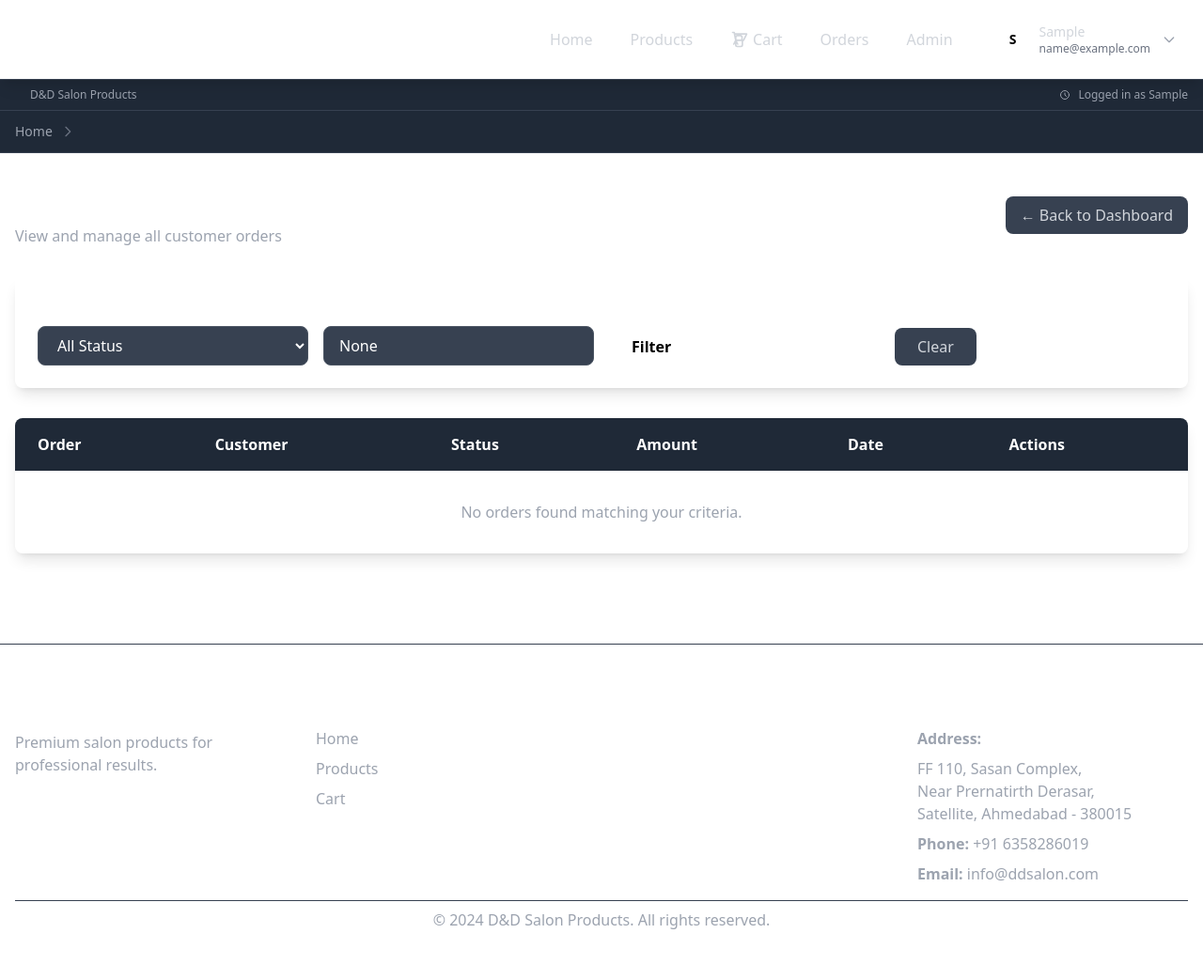
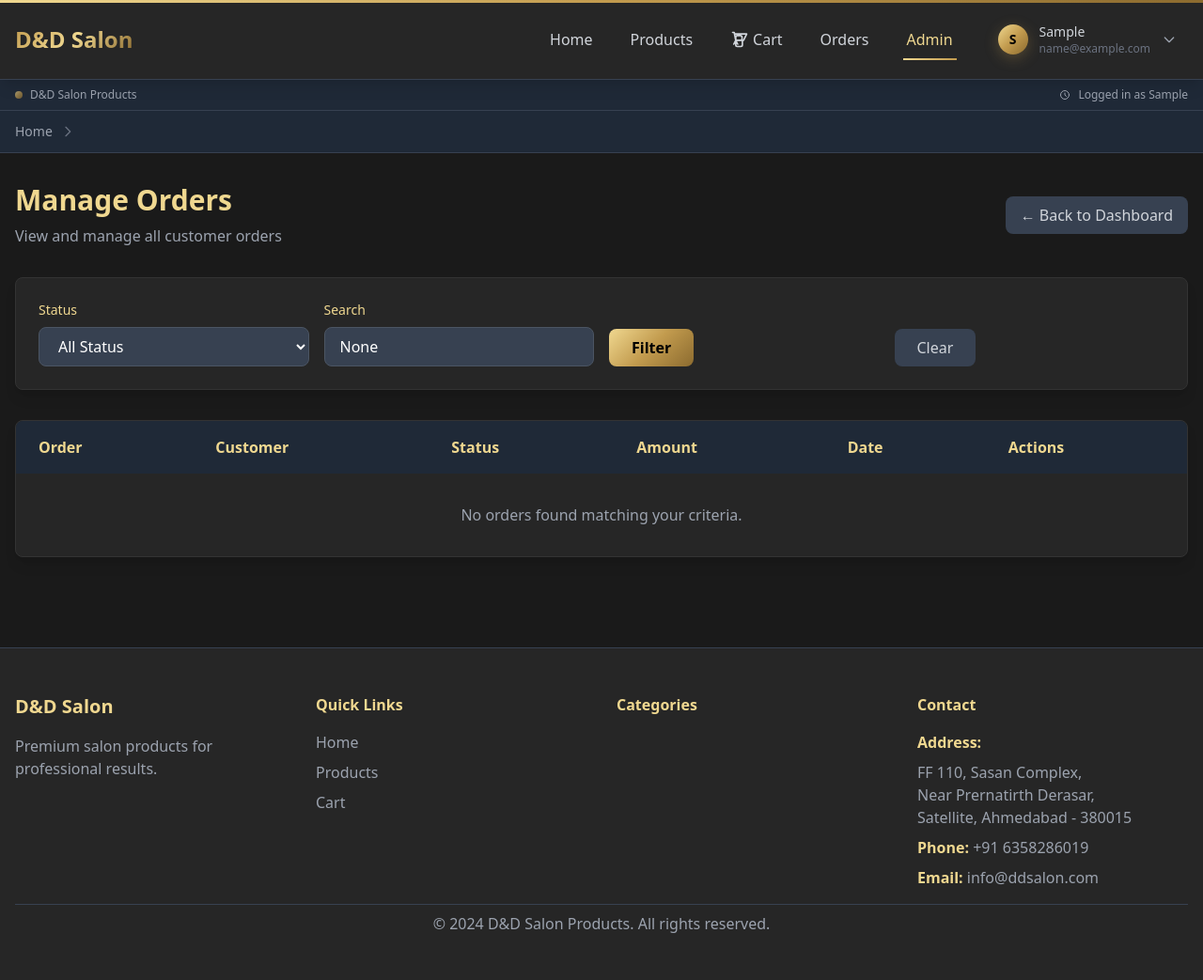
Before and after one commit to Koladiyahardik/D-D, a Django app: page /admin-orders/ in a window 1280 px wide. Shown: the whole page at 94% size. Before the commit the page ends 989 px from the top, so only its background shows below. Run offline with Django 5.2, Linux system fonts and the light colour scheme; the visitor is signed in with stand-in values (Sample User, id 1); data comes from the database, SQL or seed files in the repository; data that the repository does not hold is empty; some libraries are stand-ins or nearby versions.

```diff
--- a/templates/admin/orders.html
+++ b/templates/admin/orders.html
@@ -156,6 +156,22 @@
     </div>
 </div>
 
-{% load static %}
-<script src="{% static 'js/admin.js' %}"></script>
+<script>
+function updateStatus(orderId) {
+    const form = document.getElementById('statusForm');
+    form.action = `/admin/orders/${orderId}/update-status/`;
+    document.getElementById('statusModal').classList.remove('hidden');
+}
+
+function closeModal() {
+    document.getElementById('statusModal').classList.add('hidden');
+}
+
+// Close modal when clicking outside
+document.getElementById('statusModal').addEventListener('click', function(e) {
+    if (e.target === this) {
+        closeModal();
+    }
+});
+</script>
 {% endblock %}
--- a/templates/base.html
+++ b/templates/base.html
@@ -9,8 +9,118 @@
     <script src="https://cdn.tailwindcss.com"></script>
 
     <!-- Custom CSS -->
-    {% load static %}
-    <link rel="stylesheet" href="{% static 'css/style.css' %}">
+    <style>
+        .gradient-bg {
+            background: linear-gradient(135deg, #C29B4E 0%, #F0D890 50%, #8C6B2F 100%);
+        }
+        .gold-gradient {
+            background: linear-gradient(135deg, #F0D890 0%, #C29B4E 50%, #8C6B2F 100%);
+        }
+        .dark-bg {
+            background-color: #1A1A1A;
+        }
+        .dark-nav {
+            background-color: #262626;
+        }
+        .card-hover:hover {
+            transform: translateY(-4px);
+            transition: transform 0.3s ease;
+            box-shadow: 0 10px 25px rgba(194, 155, 78, 0.2);
+        }
+        .gold-text {
+            color: #C29B4E;
+        }
+        .gold-accent {
+            color: #F0D890;
+        }
+        .dark-card {
+            background-color: #262626;
+            border: 1px solid #333333;
+        }
+        .gold-border {
+            border-color: #C29B4E;
+        }
+        .user-avatar {
+            background: linear-gradient(135deg, #F0D890 0%, #C29B4E 50%, #8C6B2F 100%);
+            box-shadow: 0 4px 15px rgba(194, 155, 78, 0.3);
+        }
+        .dropdown-shadow {
+            box-shadow: 0 10px 25px rgba(0, 0, 0, 0.5);
+        }
+        .nav-link {
+            position: relative;
+            transition: all 0.3s ease;
+        }
+        .nav-link::after {
+            content: '';
+            position: absolute;
+            bottom: -2px;
+            left: 0;
+            width: 0;
+            height: 2px;
+            background: linear-gradient(135deg, #F0D890 0%, #C29B4E 100%);
+            transition: width 0.3s ease;
+        }
+        .nav-link:hover::after {
+            width: 100%;
+        }
+        .nav-link.active::after {
+            width: 100%;
+        }
+        .nav-link.active {
+            color: #F0D890;
+        }
+        .nav-link:hover {
+            transform: translateY(-1px);
+        }
+        .logo-hover:hover {
+            transform: scale(1.05);
+            transition: transform 0.3s ease;
+        }
+        .breadcrumb-link:hover {
+            transform: translateX(2px);
+            transition: transform 0.2s ease;
+        }
+        .page-indicator {
+            position: fixed;
+            top: 0;
+            left: 0;
+            width: 100%;
+            height: 3px;
+            background: linear-gradient(90deg, #F0D890 0%, #C29B4E 50%, #8C6B2F 100%);
+            z-index: 9999;
+            animation: pageLoad 2s ease-in-out;
+        }
+        @keyframes pageLoad {
+            0% { width: 0%; }
+            50% { width: 70%; }
+            100% { width: 100%; }
+        }
+        .scroll-to-top {
+            position: fixed;
+            bottom: 30px;
+            right: 30px;
+            width: 50px;
+            height: 50px;
+            background: linear-gradient(135deg, #F0D890 0%, #C29B4E 100%);
+            border-radius: 50%;
+            display: flex;
+            align-items: center;
+            justify-content: center;
+            cursor: pointer;
+            transition: all 0.3s ease;
+            z-index: 1000;
+            box-shadow: 0 4px 15px rgba(194, 155, 78, 0.3);
+        }
+        .scroll-to-top:hover {
+            transform: translateY(-3px);
+            box-shadow: 0 6px 20px rgba(194, 155, 78, 0.4);
+        }
+        .scroll-to-top.hidden {
+            opacity: 0;
+            visibility: hidden;
+        }
+    </style>
 </head>
 <body class="dark-bg text-white">
     <!-- Page Loading Indicator -->
@@ -318,7 +428,60 @@
     </div>
 
     <!-- JavaScript -->
-    <!-- Custom JavaScript -->
-    <script src="{% static 'js/main.js' %}"></script>
+    <script>
+        // Mobile menu toggle
+        document.getElementById('mobile-menu-btn').addEventListener('click', function() {
+            const mobileMenu = document.getElementById('mobile-menu');
+            mobileMenu.classList.toggle('hidden');
+        });
+
+        // User dropdown menu toggle
+        const userMenuBtn = document.getElementById('user-menu-btn');
+        const userMenu = document.getElementById('user-menu');
+
+        if (userMenuBtn && userMenu) {
+            userMenuBtn.addEventListener('click', function(e) {
+                e.stopPropagation();
+                userMenu.classList.toggle('hidden');
+            });
+
+            // Close dropdown when clicking outside
+            document.addEventListener('click', function(e) {
+                if (!userMenuBtn.contains(e.target) && !userMenu.contains(e.target)) {
+                    userMenu.classList.add('hidden');
+                }
+            });
+        }
+
+        // Scroll to top functionality
+        const scrollToTopBtn = document.getElementById('scroll-to-top');
+
+        window.addEventListener('scroll', function() {
+            if (window.pageYOffset > 300) {
+                scrollToTopBtn.classList.remove('hidden');
+            } else {
+                scrollToTopBtn.classList.add('hidden');
+            }
+        });
+
+        scrollToTopBtn.addEventListener('click', function() {
+            window.scrollTo({
+                top: 0,
+                behavior: 'smooth'
+            });
+        });
+
+
+        // Auto-hide messages after 5 seconds
+        setTimeout(function() {
+            const alerts = document.querySelectorAll('.alert');
+            alerts.forEach(function(alert) {
+                alert.style.opacity = '0';
+                setTimeout(function() {
+                    alert.remove();
+                }, 300);
+            });
+        }, 5000);
+    </script>
 </body>
 </html>
```
Also changed, not shown: templates/admin/payments.html (+18 -2 lines).
